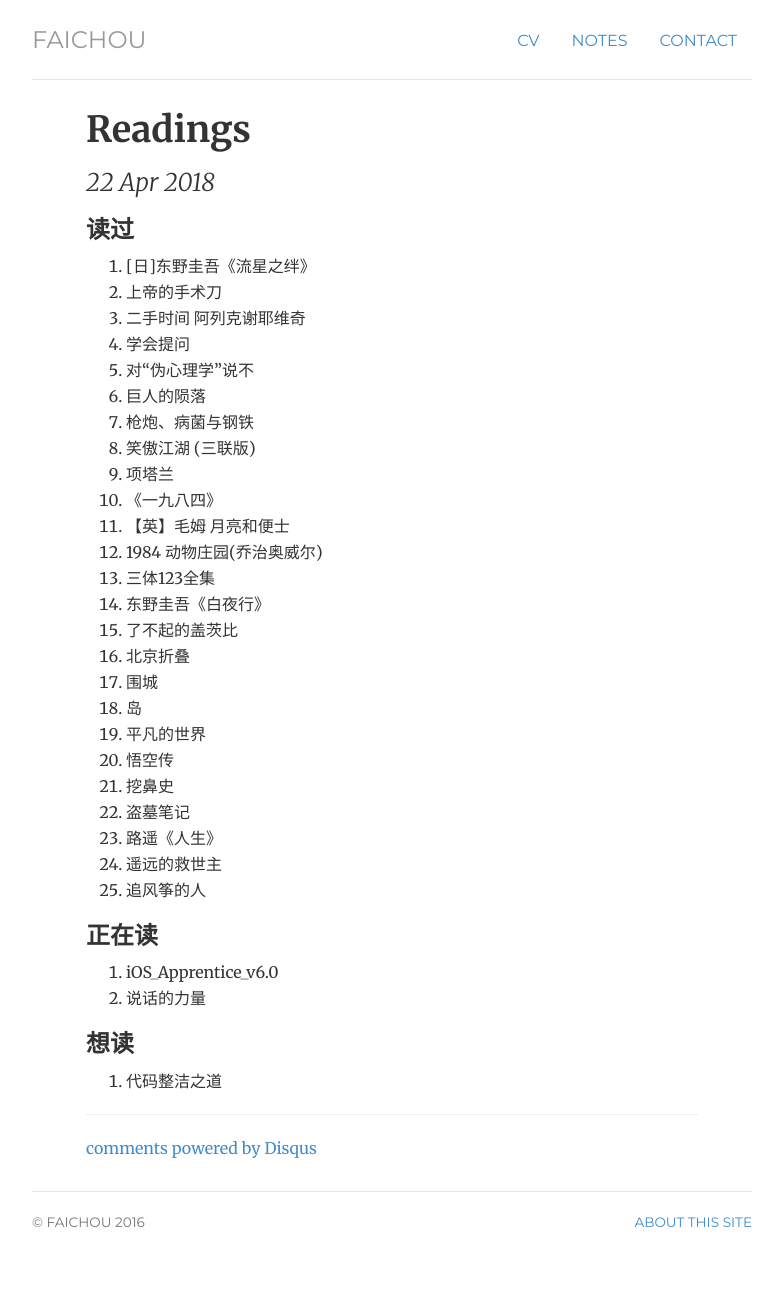
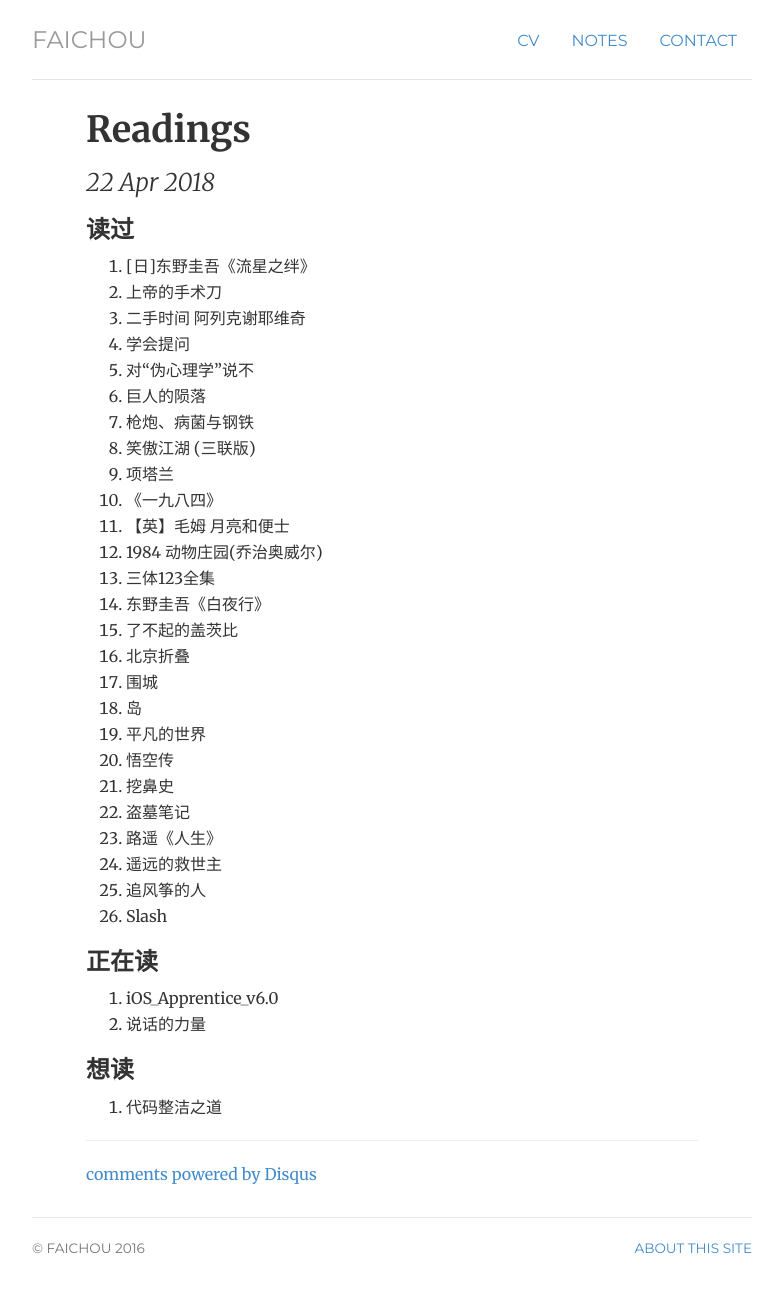
Before and after one commit to FaiChou/faichou.github.io, a Jekyll site: the page built from _posts/2018-04-22-Readings.md, in a window 1280 px wide. Shown: the whole page, without its empty margins (248-1031 px from the left). Built offline with Jekyll 4.4.1, drawn with Linux system fonts in a browser that asks for light colours; comment, search, counter and statistics services are not loaded; before the commit the page ends 1284 px from its top, so only the background shows below that.

Commit message:
add a book

```diff
--- a/_posts/2018-04-22-Readings.md
+++ b/_posts/2018-04-22-Readings.md
@@ -31,6 +31,7 @@ date: 2018-04-22
 23. 路遥《人生》
 24. 遥远的救世主
 25. 追风筝的人
+26. Slash
 
 
 ### 正在读
```
